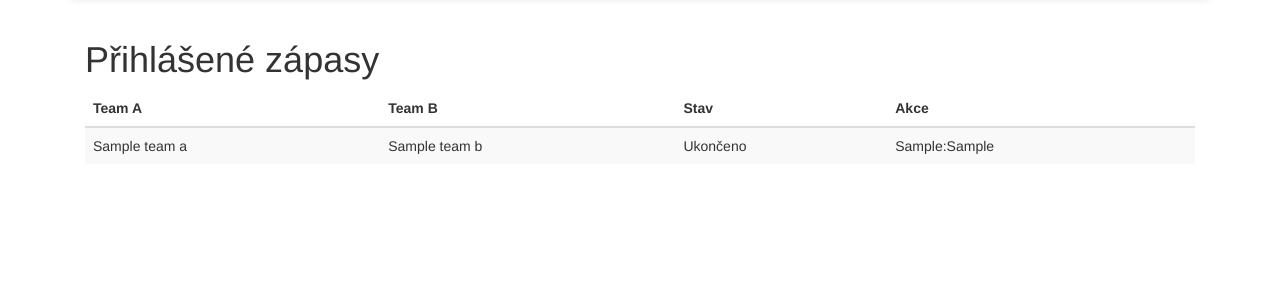
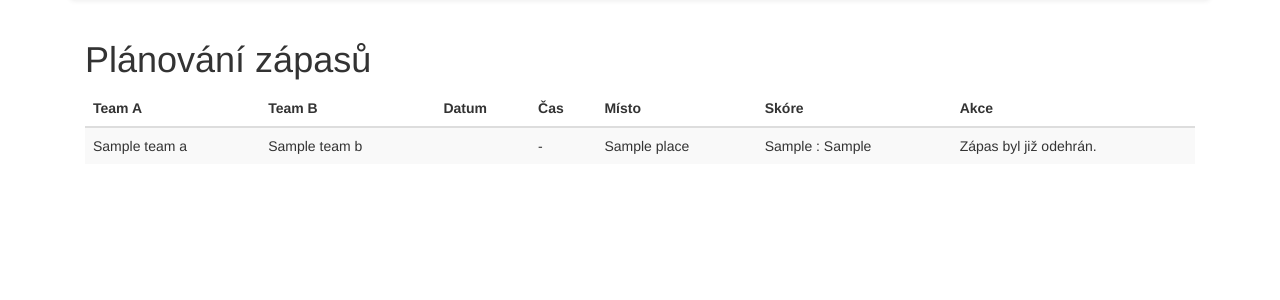
Before and after one commit to skallet/minur, a Symfony app: template src/PalufTeamBundle/Resources/views/Tournament/index.html.twig in a window 1280 px wide. Shown: the part 102-402 px from the top of the page. Run offline with Twig, Linux system fonts and the light colour scheme; the template is opened without the code that fills it: most values are stand-ins (such as "Sample title", 1, 10 or a date in 2020); some libraries are stand-ins or nearby versions.

Commit message:
Issue #3 solved.

```diff
--- a/src/PalufBundle/Resources/views/Page/navbar.html.twig
+++ b/src/PalufBundle/Resources/views/Page/navbar.html.twig
@@ -2,6 +2,6 @@
     <li class="{% if app.request.attributes.get('_route') == 'page_show' %}active{% endif %}"><a href="{{ path('page_show', {'id': page.id}) }}">{{ page.title }}</a></li>
 {% endfor %}
 {% if is_granted("ROLE_TEAM") %}
-    <li><a href="{{ path("team_tournaments") }}">Zápasy</a></li>
+    <li><a href="{{ path("team_tournaments") }}">Plánování zápasů</a></li>
 {% endif %}
 <li><a href="{{ path("tournament_index") }}">Turnaje</a></li>
--- a/src/PalufTeamBundle/Resources/views/Tournament/index.html.twig
+++ b/src/PalufTeamBundle/Resources/views/Tournament/index.html.twig
@@ -3,14 +3,17 @@
 {% block title %}PalufTeamBundle:Tournament:index{% endblock %}
 
 {% block body %}
-    <h1>Přihlášené zápasy</h1>
+    <h1>Plánování zápasů</h1>
 
     <table class="table table-striped table-hover">
         <thead>
         <tr>
             <th>Team A</th>
             <th>Team B</th>
-            <th>Stav</th>
+            <th>Datum</th>
+            <th>Čas</th>
+            <th>Místo</th>
+            <th>Skóre</th>
             <th>Akce</th>
         </tr>
         </thead>
@@ -19,12 +22,45 @@
             <tr>
                 <td>{{ game.teamA.name }}</td>
                 <td>{{ game.teamB.name }}</td>
-                <td>{% if game.done %}Ukončeno{% else %}Probíhá{% endif %}</td>
+                <td>
+                    {% if game.finalTerm %}
+                        {{ game.finalTerm.day.format('d. m. Y') }}
+                    {% else %}
+                        ?
+                    {% endif %}
+                </td>
+                <td>
+                    {% if game.finalTerm %}
+                        {{ game.finalTerm.start.format('H:i') }} - {{ game.finalTerm.end.format('H:i') }}
+                    {% else %}
+                        ?
+                    {% endif %}
+                </td>
+                <td>
+                    {% if game.finalTerm %}
+                        {{ game.finalTerm.place }}
+                    {% else %}
+                        ?
+                    {% endif %}
+                </td>
+                <td>
+                    {% if game.aResult1 and game.bResult1 and game.aResult1 == game.bResult1 and game.aResult2 == game.bResult2 %}
+                        {{ game.aResult1 }} : {{ game.aResult2 }}
+                    {% else %}
+                        ? : ?
+                    {% endif %}
+                </td>
                 <td>
                     {% if not game.done %}
-                        <a href="{{ path('team_game', { 'id': game.id }) }}">Plánování</a>
+                        <a href="{{ path('team_game', { 'id': game.id }) }}">
+                            {% if not game.finalTerm %}
+                                Domluvit termín
+                            {% else %}
+                                Zadat skóre
+                            {% endif %}
+                        </a>
                     {% else %}
-                        {{ game.aResult1 }}:{{ game.aResult2 }}
+                        Zápas byl již odehrán.
                     {% endif %}
                 </td>
             </tr>
```
